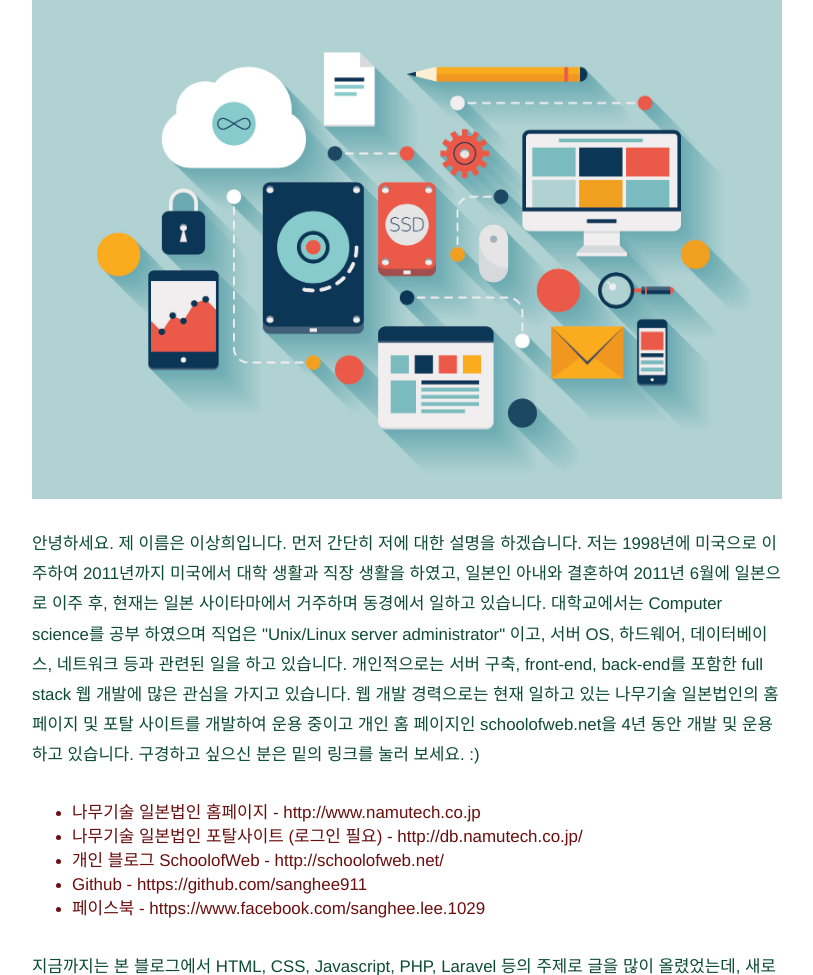
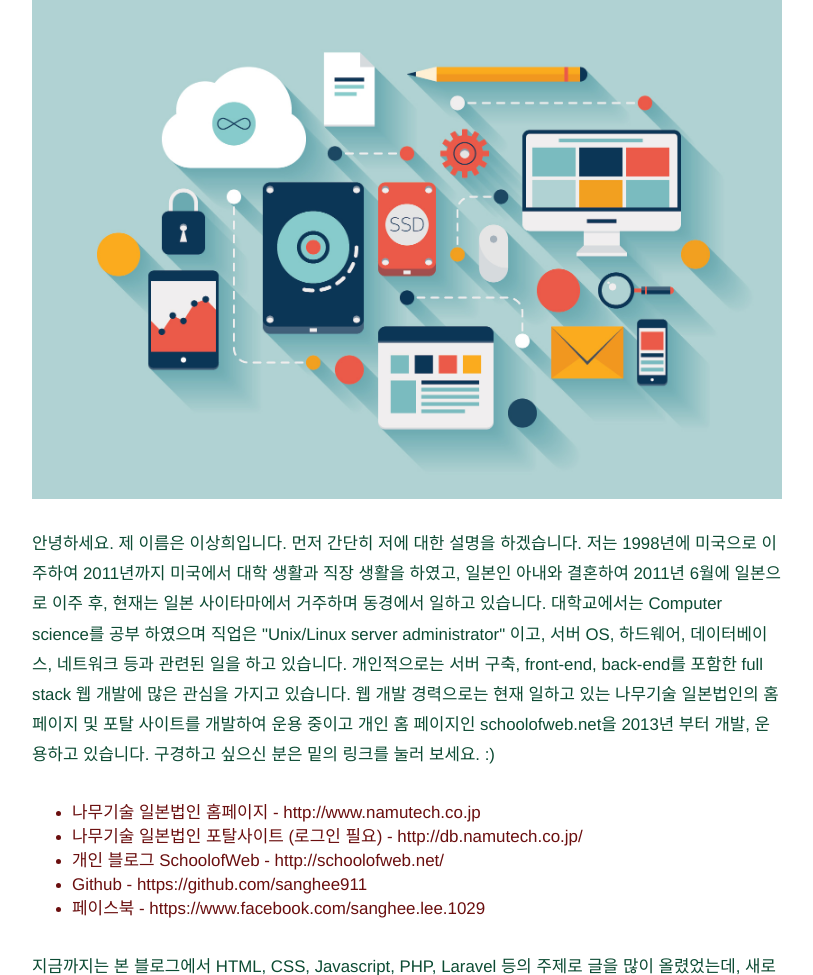
Before and after one commit to sanghee911/schoolofweb_old, a Django app: template about/templates/about/about.html in a window 1280 px wide. Shown: the part 71-1046 px from the top of the page, without its empty margins (233-1046 px from the left). Run offline with Django 3.2, Linux system fonts and the light colour scheme; the template is opened without the code that fills it, so the values that code supplies are empty; some libraries are stand-ins or nearby versions.

Commit message:
Update about.html

```diff
--- a/about/templates/about/about.html
+++ b/about/templates/about/about.html
@@ -14,7 +14,7 @@
                     대학교에서는 Computer science를 공부 하였으며 직업은 "Unix/Linux server administrator" 이고,
                     서버 OS, 하드웨어, 데이터베이스, 네트워크 등과 관련된 일을 하고 있습니다. 개인적으로는 서버 구축, front-end, back-end를 포함한 full
                     stack 웹 개발에 많은 관심을 가지고 있습니다. 웹 개발 경력으로는 현재 일하고 있는 나무기술 일본법인의 홈페이지 및 포탈 사이트를 개발하여 운용 중이고 개인 홈 페이지인
-                    schoolofweb.net을 4년 동안 개발 및 운용하고 있습니다. 구경하고 싶으신 분은 밑의 링크를 눌러 보세요. :)</p>
+                    schoolofweb.net을 2013년 부터 개발, 운용하고 있습니다. 구경하고 싶으신 분은 밑의 링크를 눌러 보세요. :)</p>
                 <ul>
                     <li><a href="http://www.namutech.co.jp/" target="_blank">나무기술 일본법인 홈페이지 - http://www.namutech.co.jp</a></li>
                     <li><a href="http://db.namutech.co.jp/" target="_blank">나무기술 일본법인 포탈사이트 (로그인 필요) - http://db.namutech.co.jp/</a>
```
